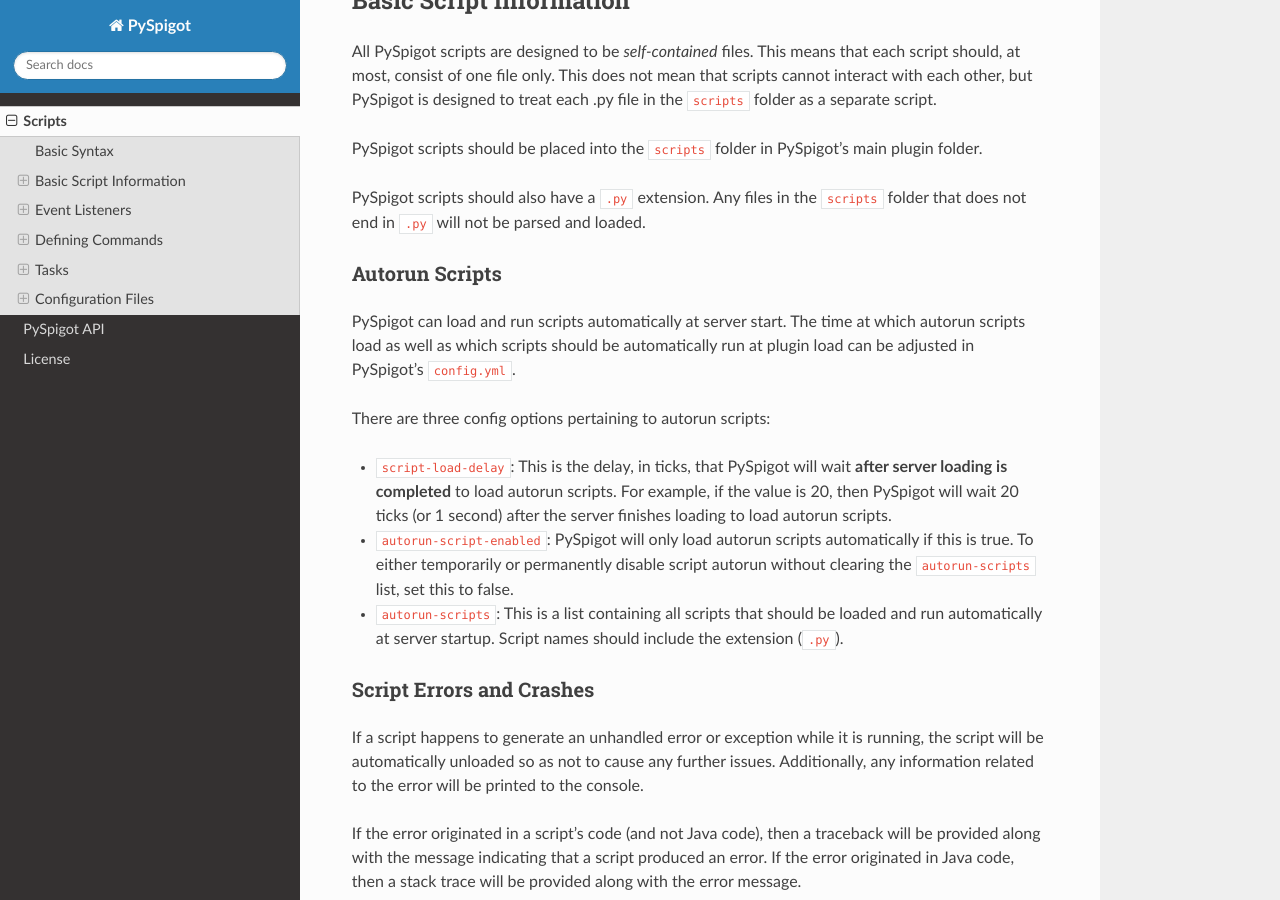
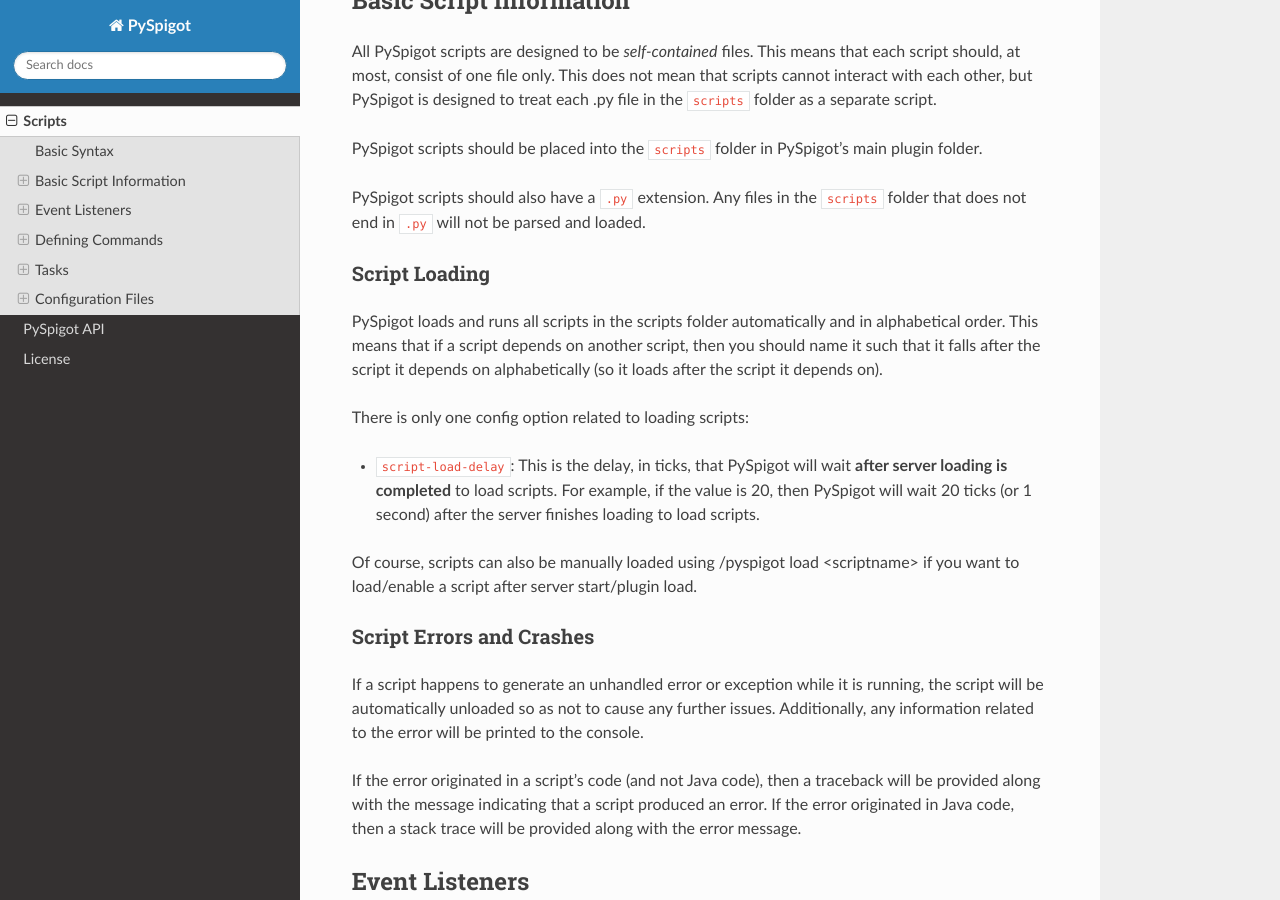
Before and after one commit to magicmq/pyspigot, a Sphinx documentation site: the page built from docs/writingscripts.rst, in a window 1280 px wide and 900 px high, scrolled down 863 px. Built offline with Sphinx 7.4.7 and the Read the Docs theme 2.0.0, drawn with Linux system fonts in a browser that asks for light colours.

Commit message:
Update docs

```diff
--- a/docs/writingscripts.rst
+++ b/docs/writingscripts.rst
@@ -31,16 +31,16 @@
 
 PySpigot scripts should also have a ``.py`` extension. Any files in the ``scripts`` folder that does not end in ``.py`` will not be parsed and loaded.
 
-Autorun Scripts
+Script Loading
 ***************
 
-PySpigot can load and run scripts automatically at server start. The time at which autorun scripts load as well as which scripts should be automatically run at plugin load can be adjusted in PySpigot's ``config.yml``.
+PySpigot loads and runs all scripts in the scripts folder automatically and in alphabetical order. This means that if a script depends on another script, then you should name it such that it falls after the script it depends on alphabetically (so it loads after the script it depends on).
 
-There are three config options pertaining to autorun scripts:
+There is only one config option related to loading scripts:
 
-* ``script-load-delay``: This is the delay, in ticks, that PySpigot will wait **after server loading is completed** to load autorun scripts. For example, if the value is 20, then PySpigot will wait 20 ticks (or 1 second) after the server finishes loading to load autorun scripts.
-* ``autorun-script-enabled``: PySpigot will only load autorun scripts automatically if this is true. To either temporarily or permanently disable script autorun without clearing the ``autorun-scripts`` list, set this to false.
-* ``autorun-scripts``: This is a list containing all scripts that should be loaded and run automatically at server startup. Script names should include the extension (``.py``).
+* ``script-load-delay``: This is the delay, in ticks, that PySpigot will wait **after server loading is completed** to load scripts. For example, if the value is 20, then PySpigot will wait 20 ticks (or 1 second) after the server finishes loading to load scripts.
+
+Of course, scripts can also be manually loaded using /pyspigot load <scriptname> if you want to load/enable a script after server start/plugin load.
 
 Script Errors and Crashes
 *************************
```
